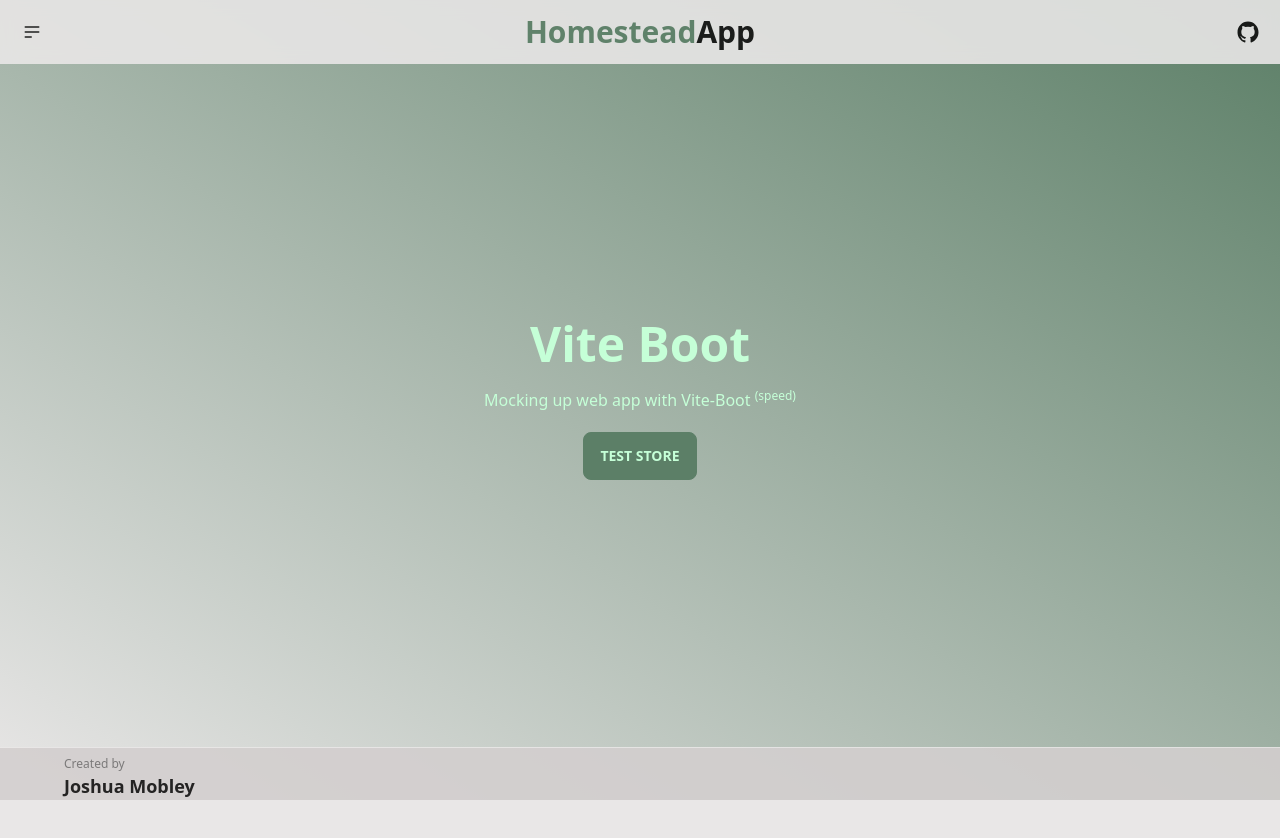
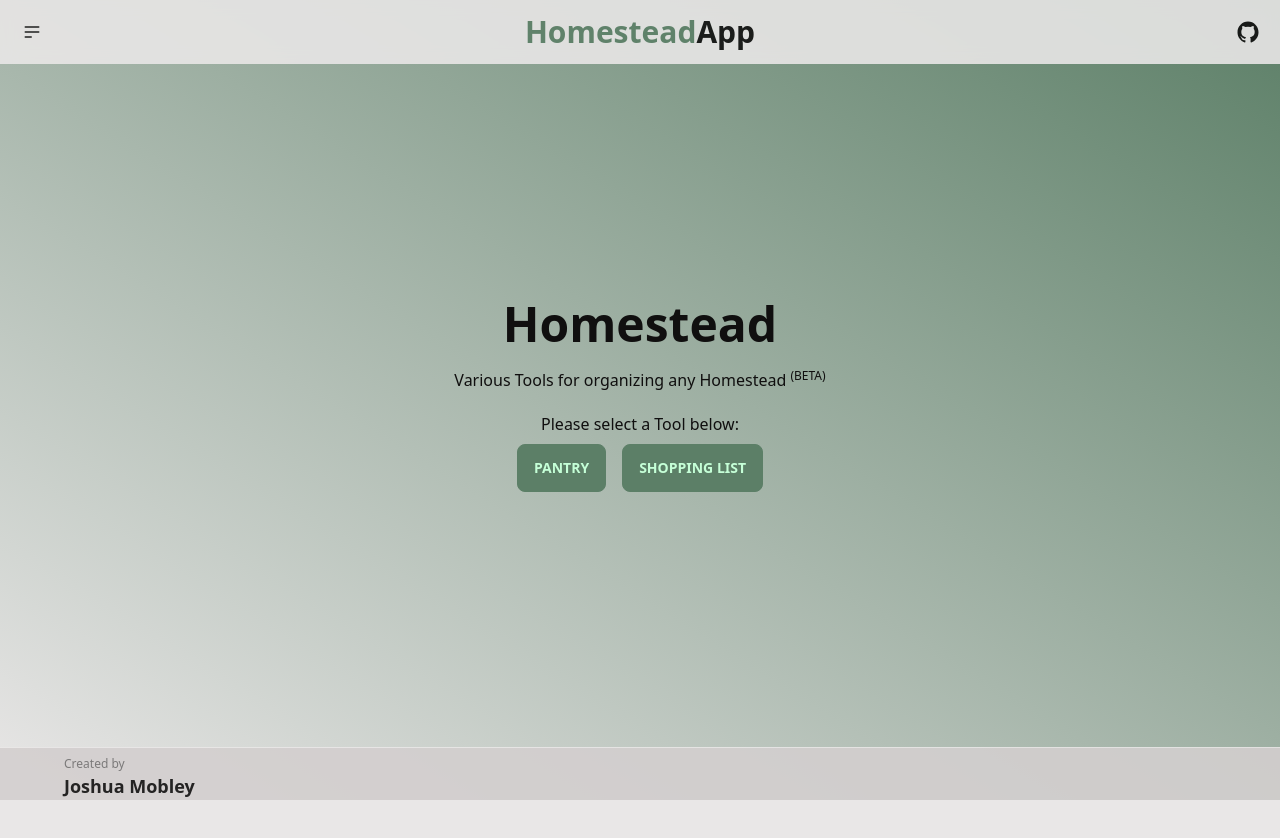
Before and after one commit to jmobley09/homestead, a Vue app in the folder client/: page / in a window 1280 px wide. Shown: the top 838 px of the page. Built offline with nearby package versions, Linux system fonts and the light colour scheme.

Commit message:
adding in new pages and updating navbar & router to reflect

```diff
--- a/client/src/App.vue
+++ b/client/src/App.vue
@@ -1,14 +1,12 @@
+<template>
+  <div class="min-h-screen">
+    <Navbar />
+    <RouterView />
+  </div>
+  <Footer />
+</template>
+
 <script setup lang="ts">
 import Navbar from "./components/NavBar.vue";
 import Footer from "./components/Footer.vue";
 </script>
-
-<template>
-  <div>
-    <div class="min-h-screen">
-      <Navbar />
-      <RouterView />
-    </div>
-    <Footer />
-  </div>
-</template>
--- a/client/src/components/NavBar.vue
+++ b/client/src/components/NavBar.vue
@@ -13,9 +13,9 @@
                     </label>
                     <ul tabindex="0"
                         class="menu menu-compact dropdown-content mt-3 p-2 shadow bg-base-100 rounded-box w-52">
-                        <li><a>Homepage</a></li>
-                        <li><a>Portfolio</a></li>
-                        <li><a>About</a></li>
+                        <li><router-link to="/">Home</router-link></li>
+                        <li><router-link to="/pantry">Pantry</router-link></li>
+                        <li><router-link to="/shopping-list">Shopping List</router-link></li>
                     </ul>
                 </div>
             </div>
--- a/client/src/router/index.ts
+++ b/client/src/router/index.ts
@@ -23,6 +23,16 @@
     component: () => import("~/views/home/components/StoreTest.vue"),
   },
   {
+    path: "/pantry",
+    name: "Pantry",
+    component: () => import("~/views/Pantry.vue"),
+  },
+  {
+    path: "/shopping-list",
+    name: "ShoppingList",
+    component: () => import("~/views/ShoppingList.vue"),
+  },
+  {
     path: "/:pathMatch(.*)*",
     redirect: "/404",
   },
--- a/client/src/views/Home.vue
+++ b/client/src/views/Home.vue
@@ -1,30 +1,29 @@
-<script setup lang="ts">
-const router = useRouter();
-
-const testStore = () => {
-  router.push({
-    name: "StoreTest",
-  });
-};
-</script>
-
 <template>
-  <div class="hero text-primary-content mt-[-4rem] min-h-screen">
-    <div
-      class="hero-overlay from-primary to-base-100 place-items-center bg-gradient-to-bl"
-    />
+  <div class="hero mt-[-4rem] min-h-screen">
+    <div class="hero-overlay from-primary to-base-100 place-items-center bg-gradient-to-bl" />
     <div class="hero-content text-center">
       <div class="max-w-md">
         <h1 class="mb-5 text-5xl font-bold">
-          Vite Boot
+          Homestead
         </h1>
         <p class="mb-5">
-          Mocking up web app with Vite-Boot <sup>(speed)</sup>
+          Various Tools for organizing any Homestead <sup>(BETA)</sup>
         </p>
-        <button class="btn-primary btn" @click="testStore">
-          Test Store
-        </button>
+        <p>Please select a Tool below:</p>
+        <router-link to="/pantry" aria-current="page" aria-label="Homepage">
+          <button class="btn-primary btn m-2">
+            Pantry
+          </button>
+        </router-link>
+        <router-link to="/shopping-list" aria-current="page" aria-label="Homepage">
+          <button class="btn-primary btn m-2">
+            Shopping List
+          </button>
+        </router-link>
       </div>
     </div>
   </div>
 </template>
+
+<script setup lang="ts">
+</script>
--- /dev/null
+++ b/client/src/views/Pantry.vue
@@ -0,0 +1,18 @@
+<template>
+    <div class="hero mt-[-4rem] min-h-screen">
+        <div class="hero-overlay from-primary to-base-100 bg-gradient-to-bl" />
+        <div class="text-left">
+            <div class="card w-96 bg-base-100 shadow-xl">
+                <div class="card-body">
+                    <h2 class="card-title">Pantry Items</h2>
+                    <p>All the Items currently in the pantry</p>
+                    <div class="card-actions justify-center">
+                        <button class="btn btn-primary">Add More</button>
+                    </div>
+                </div>
+            </div>
+        </div>
+    </div>
+</template>
+<script setup lang="ts">
+</script>
--- /dev/null
+++ b/client/src/views/ShoppingList.vue
@@ -0,0 +1,18 @@
+<template>
+    <div class="hero mt-[-4rem] min-h-screen">
+        <div class="hero-overlay from-primary to-base-100 bg-gradient-to-bl" />
+        <div class="text-left">
+            <div class="card w-96 bg-base-100 shadow-xl">
+                <div class="card-body">
+                    <h2 class="card-title">Shopping List</h2>
+                    <p>Click to Get list of all items needed</p>
+                    <div class="card-actions justify-center">
+                        <button class="btn btn-primary">Create</button>
+                    </div>
+                </div>
+            </div>
+        </div>
+    </div>
+</template>
+<script setup lang="ts">
+</script>
```
